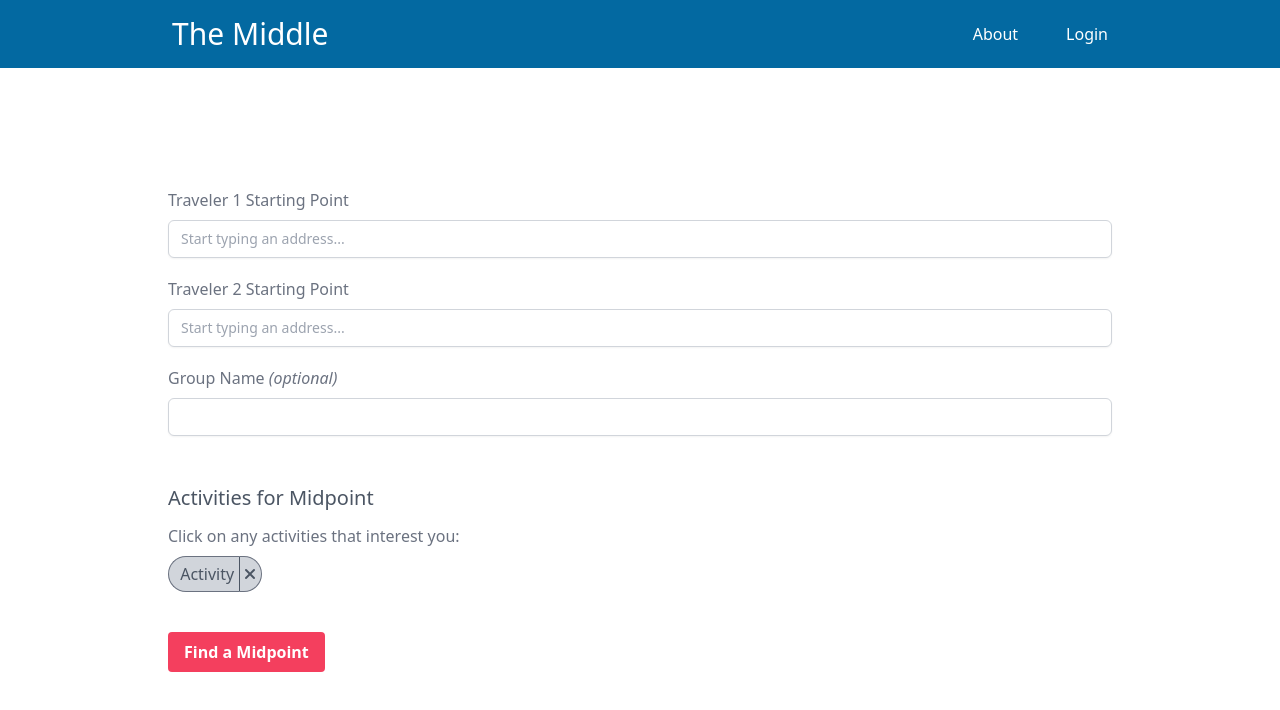
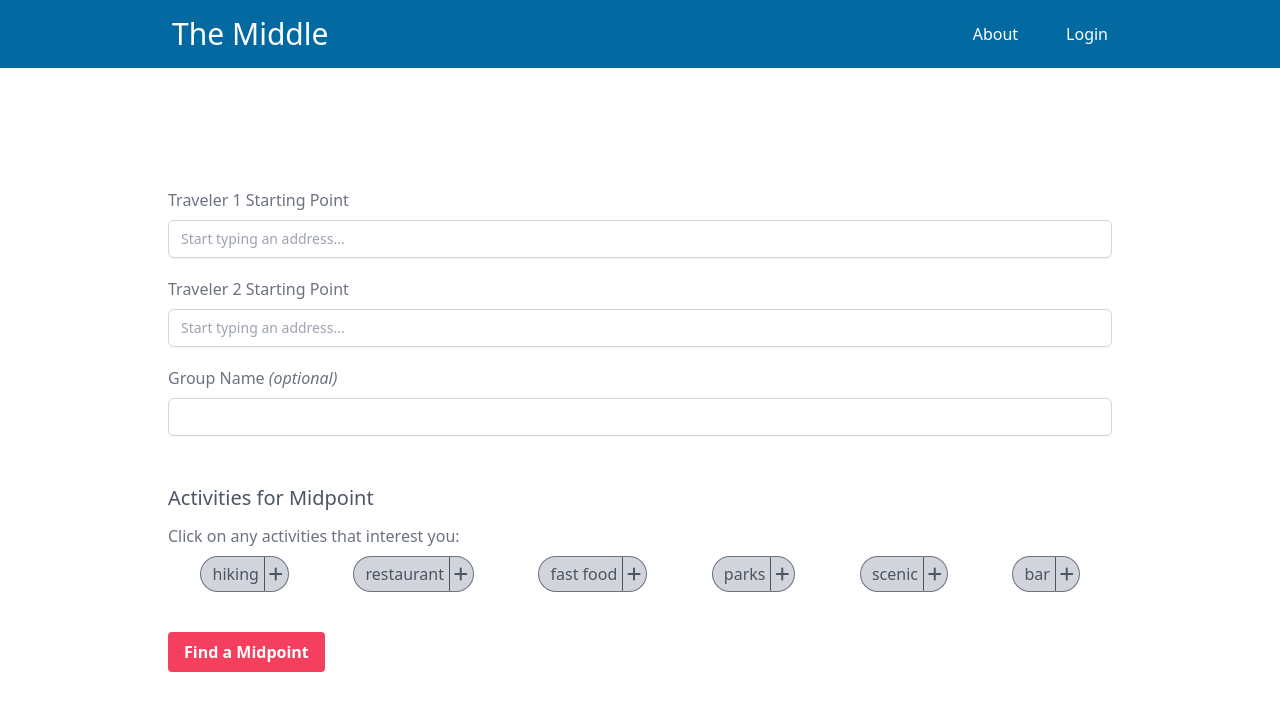
Before and after one commit to spitsfire/the-middle-front, a React (Vite) app: page / in a window 1280 px wide. Shown: the top 710 px of the page. Built offline with nearby package versions, Linux system fonts and the light colour scheme.

Commit message:
tests array of activities

```diff
--- a/src/components/form/ActivitiesFilter.jsx
+++ b/src/components/form/ActivitiesFilter.jsx
@@ -2,13 +2,25 @@ import React from "react";
 import Activity from "./Activity";
 
 const ActivitiesFilter = () => {
+  const activities = [
+    "hiking",
+    "restaurant",
+    "fast food",
+    "parks",
+    "scenic",
+    "bar",
+  ];
+
+  const displayActivityPills = activities.map((act, i) => {
+    return <Activity activity={act} key={i} />;
+  });
   return (
     <div id='activities' className='mt-12'>
       <h1 className='text-xl mb-3'>Activities for Midpoint</h1>
       <label for='activities' className='form-label'>
         Click on any activities that interest you:
       </label>
-      <Activity />
+      <div className='flex justify-around'>{displayActivityPills}</div>
     </div>
   );
 };
--- a/src/components/form/Activity.jsx
+++ b/src/components/form/Activity.jsx
@@ -1,11 +1,11 @@
 import React from "react";
 
-const Activity = ({ iClicked }) => {
+const Activity = ({ activity }) => {
   return (
     <span className='btn-activity'>
-      <button>Activity</button>
+      <button>{activity}</button>
       <button>
-        <i className='fa-solid fa-xmark'></i>
+        <i className='fa-solid fa-plus'></i>
       </button>
     </span>
   );
```
